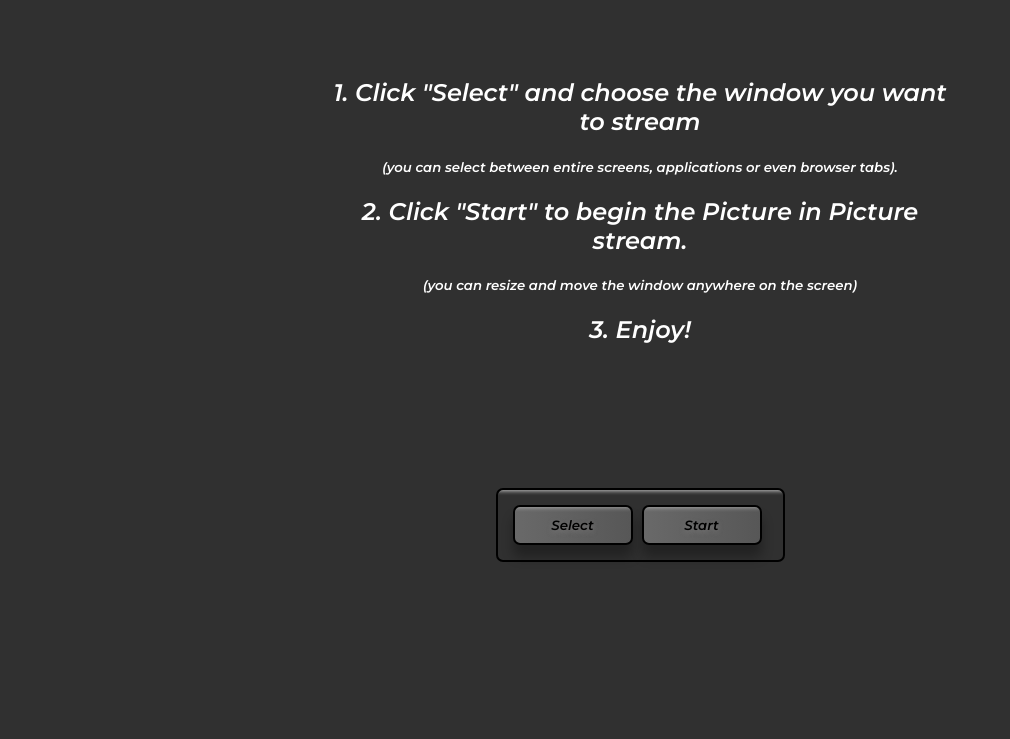
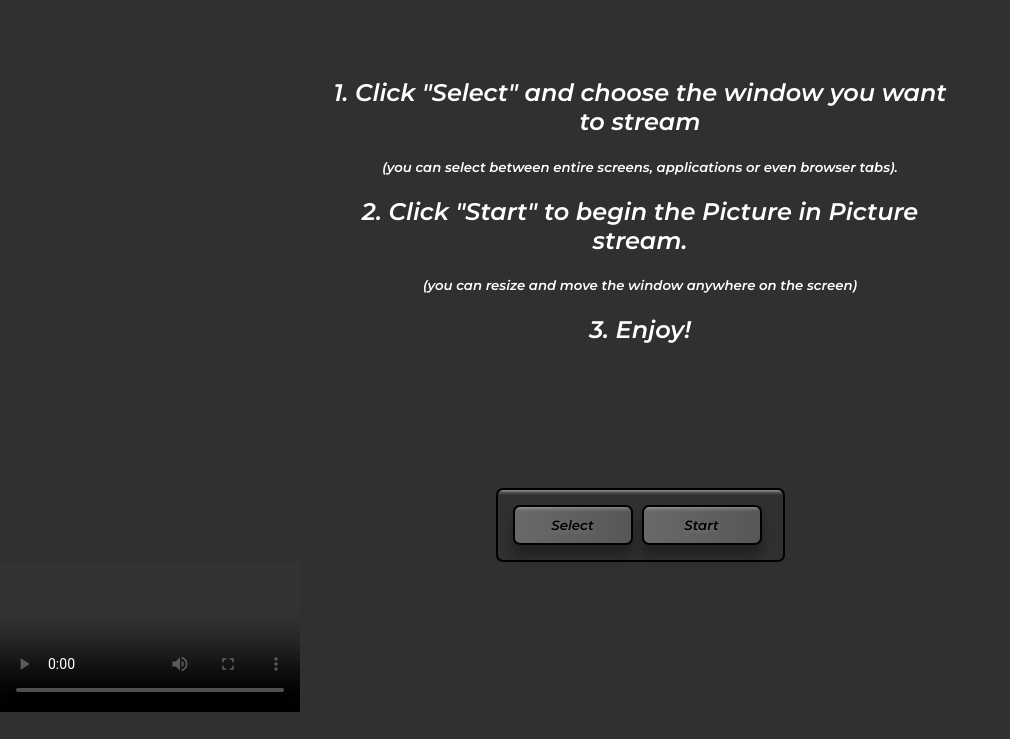
Before and after one commit to valentinbiz/PinPi, a plain HTML site: page index.html in a window 1280 px wide. Shown: the part 82-821 px from the top of the page, without its empty margins (0-1010 px from the left). Drawn offline with Linux system fonts and the light colour scheme.

Commit message:
Update index.html

```diff
--- a/index.html
+++ b/index.html
@@ -29,7 +29,7 @@
         </div>
         <div class = "video">
          <!-- Video-->
-        <video id="video" controls height="150" width="300" hidden></video>
+        <video id="video" controls height="150" width="300"></video>
         </div>
         <!-- Script -->
         <script src="script.js"> </script>
```
